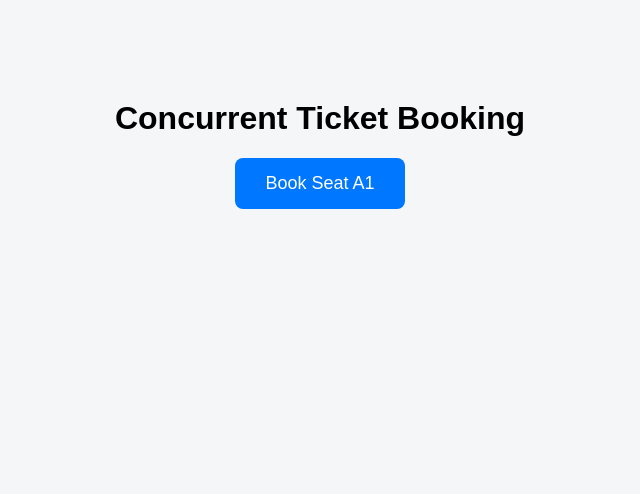
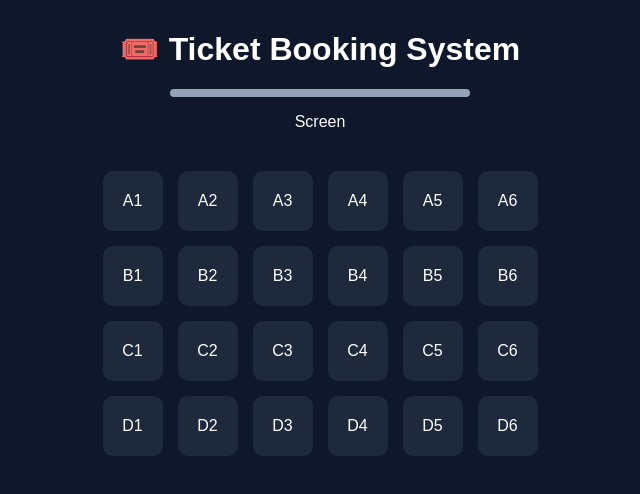
Before and after one commit to ankushmaurya6002-sudo/ticket-booking-system, a website: page public/index.html in a window 1280 px wide. Shown: the whole page, without its empty margins (320-960 px from the left). Drawn offline with Linux system fonts and the light colour scheme.

Commit message:
add seat UI

```diff
--- a/public/index.html
+++ b/public/index.html
@@ -1,45 +1,92 @@
 <!DOCTYPE html>
 <html>
 <head>
-  <title>Ticket Booking System</title>
+<title>Seat Booking System</title>
 
 <style>
+
 body{
-      font-family: Arial;
+    font-family: Arial, sans-serif;
+    background:#0f172a;
+    color:white;
     text-align:center;
-      margin-top:100px;
-      background:#f4f6f8;
 }
 
-    button{
-      padding:15px 30px;
-      font-size:18px;
-      border:none;
-      border-radius:8px;
-      background:#0077ff;
-      color:white;
-      cursor:pointer;
+h1{
+    margin-top:30px;
 }
 
-    button:hover{
-      background:#0056cc;
+.container{
+    margin-top:40px;
 }
 
-    #result{
+.seats{
+    display:grid;
+    grid-template-columns:repeat(6,60px);
+    gap:15px;
+    justify-content:center;
+    margin-top:40px;
+}
+
+.seat{
+    width:60px;
+    height:60px;
+    background:#1e293b;
+    border-radius:10px;
+    display:flex;
+    align-items:center;
+    justify-content:center;
+    cursor:pointer;
+    transition:0.2s;
+}
+
+.seat:hover{
+    background:#3b82f6;
+}
+
+.booked{
+    background:#ef4444;
+    cursor:not-allowed;
+}
+
+.locked{
+    background:#f59e0b;
+}
+
+#status{
+    margin-top:30px;
+    font-size:20px;
+}
+
+.screen{
     margin-top:20px;
-      font-size:20px;
-      font-weight:bold;
+    background:#94a3b8;
+    height:8px;
+    width:300px;
+    margin-left:auto;
+    margin-right:auto;
+    border-radius:5px;
 }
+
 </style>
 </head>
 
 <body>
 
-<h1>Concurrent Ticket Booking</h1>
+<h1>🎟️ Ticket Booking System</h1>
 
-<button onclick="lockSeat()">Book Seat A1</button>
+<div class="screen"></div>
+<p>Screen</p>
 
-<div id="result"></div>
+<div class="container">
+
+<div class="seats" id="seats">
+
+</div>
+
+</div>
+
+<div id="status"></div>
 
 <script src="script.js"></script>
 
--- a/public/script.js
+++ b/public/script.js
@@ -1,4 +1,26 @@
-async function lockSeat(){
+const seatsContainer = document.getElementById("seats")
+const status = document.getElementById("status")
+
+const rows = ["A","B","C","D"]
+const cols = 6
+
+for(let r of rows){
+    for(let c=1;c<=cols;c++){
+
+        const seatId = r+c
+
+        const seat = document.createElement("div")
+        seat.className="seat"
+        seat.innerText=seatId
+
+        seat.onclick = () => bookSeat(seat,seatId)
+
+        seatsContainer.appendChild(seat)
+
+    }
+}
+
+async function bookSeat(element,seatId){
 
     const response = await fetch("/lock-seat",{
         method:"POST",
@@ -6,13 +28,17 @@ async function lockSeat(){
             "Content-Type":"application/json"
         },
         body:JSON.stringify({
-      seatId:"A1",
-      userId:"user"+Math.floor(Math.random()*1000)
+            seatId:seatId,
+            userId:"user"+Math.floor(Math.random()*10000)
         })
-  });
+    })
 
-  const data = await response.json();
+    const data = await response.json()
 
-  document.getElementById("result").innerText = data.message;
+    status.innerText=data.message
+
+    if(data.success){
+        element.classList.add("locked")
+    }
 
 }
```
Lines whose indentation alone changed are shown as unchanged.
